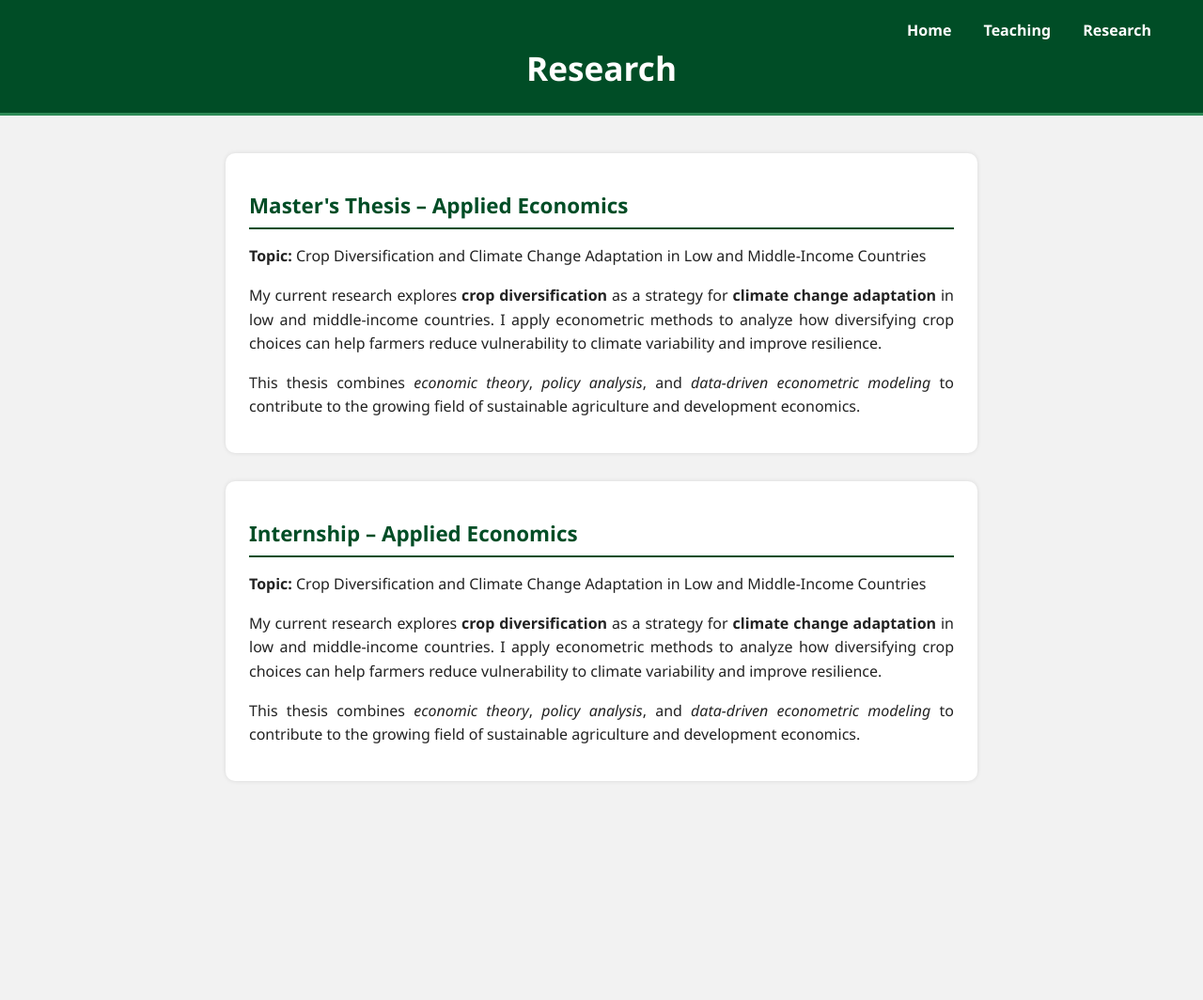
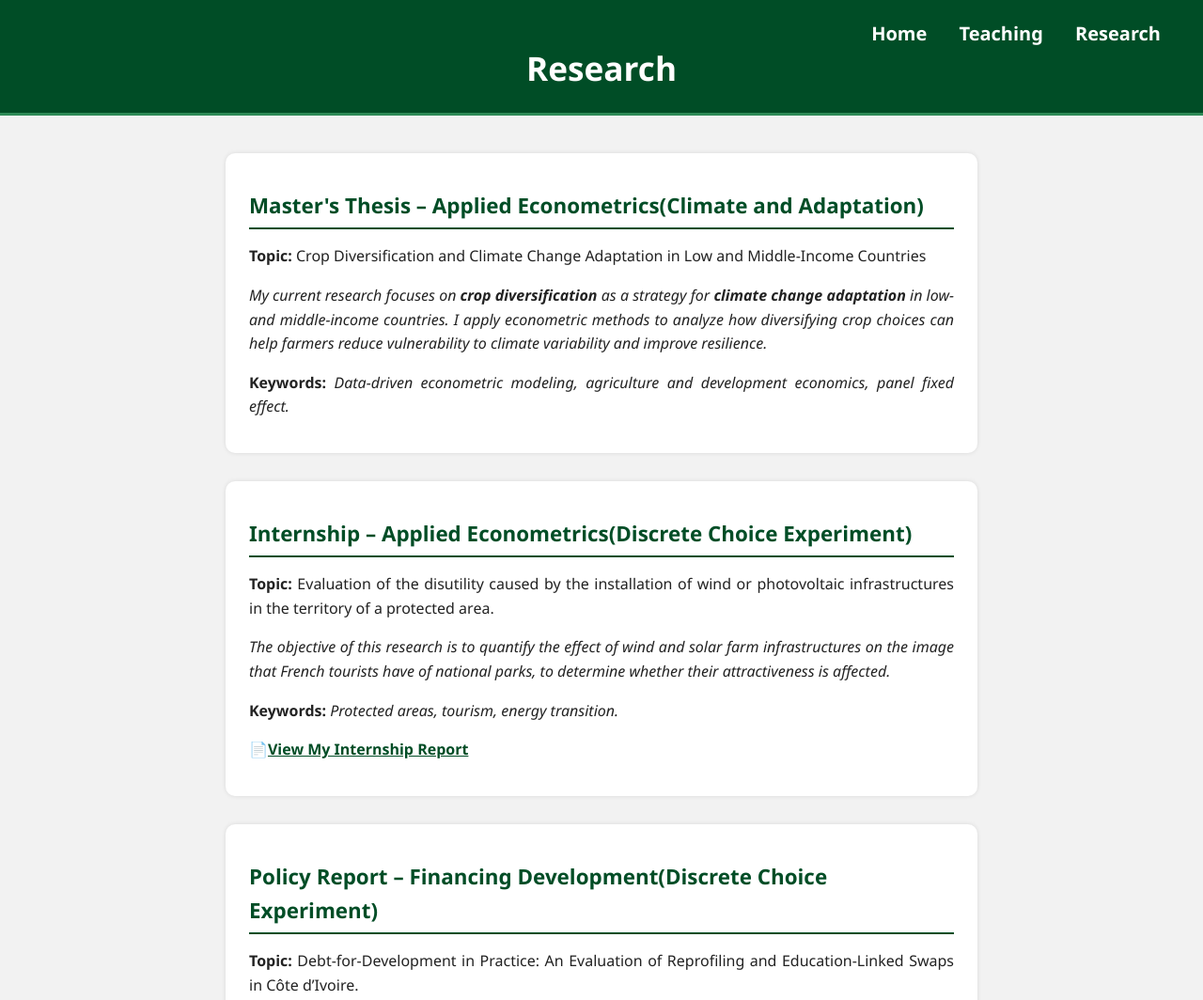
Before and after one commit to tanoezekiel/My_Web_Site, a plain HTML site: page research.html in a window 1280 px wide. Shown: the top 1064 px of the page at 94% size. Before the commit the page ends 871 px from the top, so only its background shows below. Drawn offline with Linux system fonts and the light colour scheme.

Commit message:
mise à jour du site

```diff
--- a/research.html
+++ b/research.html
@@ -22,7 +22,7 @@
     nav {
       position: absolute;
       top: 20px;
-      right: 40px;
+      right: 30px;
     }
 
     nav a {
@@ -30,6 +30,7 @@
       text-decoration: none;
       margin: 0 15px;
       font-weight: bold;
+      font-size: 20px;
     }
 
     nav a:hover {
@@ -76,28 +77,62 @@
   </header>
 
   <main>
+
     <section>
-      <h2>Master's Thesis – Applied Economics</h2>
+      <h2>Master's Thesis – Applied Econometrics(Climate and Adaptation) </h2>
       <p><strong>Topic:</strong> Crop Diversification and Climate Change Adaptation in Low and Middle-Income Countries</p>
       <p>
-        My current research explores <strong>crop diversification</strong> as a strategy for <strong>climate change adaptation</strong> in low and middle-income countries.
-        I apply econometric methods to analyze how diversifying crop choices can help farmers reduce vulnerability to climate variability and improve resilience.
+        <em>My current research focuses on <strong>crop diversification</strong> as a strategy for <strong>climate change adaptation</strong> in low- and middle-income countries.
+        I apply econometric methods to analyze how diversifying crop choices can help farmers reduce vulnerability to climate variability and improve resilience.</em>
       </p>
       <p>
-        This thesis combines <em>economic theory</em>, <em>policy analysis</em>, and <em>data-driven econometric modeling</em> to contribute to the growing field of sustainable agriculture and development economics.
+        <strong>Keywords:</strong> <em>Data-driven econometric modeling, agriculture and development economics, panel fixed effect.</em>
       </p>
     </section>
 <section>
-      <h2>Internship – Applied Economics</h2>
-      <p><strong>Topic:</strong> Crop Diversification and Climate Change Adaptation in Low and Middle-Income Countries</p>
+      <h2>Internship – Applied Econometrics(Discrete Choice Experiment) </h2>
+      <p><strong>Topic:</strong> Evaluation of the disutility caused by the installation of wind or photovoltaic infrastructures in the territory of a protected area.</p>
       <p>
-        My current research explores <strong>crop diversification</strong> as a strategy for <strong>climate change adaptation</strong> in low and middle-income countries.
-        I apply econometric methods to analyze how diversifying crop choices can help farmers reduce vulnerability to climate variability and improve resilience.
+        <em> The objective of this research is to quantify the effect of wind and solar farm infrastructures on the image that French tourists have of national parks, to determine whether their attractiveness is affected. </em>    </p>
+      <p>
+        <strong>Keywords:</strong> <em>Protected areas, tourism, energy transition.</em>
       </p>
+<p>
+📄<a href="documents/INTERNSHIP_REPORT_TANO.pdf" target="_blank" style="color:#004d26; font-weight:bold;">View My Internship Report</a>
+</p>
+    </section>
+
+<section>
+      <h2> Policy Report – Financing Development(Discrete Choice Experiment) </h2>
+      <p><strong>Topic:</strong> Debt-for-Development in Practice: An Evaluation of Reprofiling and Education-Linked Swaps in Côte d’Ivoire.</p>
       <p>
-        This thesis combines <em>economic theory</em>, <em>policy analysis</em>, and <em>data-driven econometric modeling</em> to contribute to the growing field of sustainable agriculture and development economics.
-      </p>
+      <em>  In 2025, Côte d’Ivoire faces an exceptional fiscal challenge, with debt service obligations exceeding XOF 4,181
+ billion, representing 26% of the national budget. In response, the government adopted a dual strategy to restructure its
+ public debt and preserve fiscal space for priority investments. This report assesses Côte d’Ivoire’s debt dynamics, evaluates the short-term effectiveness of its fiscal strategy, and examines how debt instruments can be leveraged for development outcomes. It concludes that while progress is real, long-term success
+ will depend on disciplined implementation and stronger domestic resource mobilization.</em>   </p>
+      <p>
+        <strong>Keywords:</strong> <em>Debt dynamics, debt-for-development.</em>
+       </p>
+      <p>
+📄<a href="documents/Article_Financing_Development_TANO.pdf" target="_blank" style="color:#004d26; font-weight:bold;">View My Report</a>
+</p>
+
     </section>
+
+<section>
+      <h2> Referee report – Research Proposal </h2>
+      <p> <li> <strong> Economics of Climate Change:</strong> (Refree Report) On the paper <em>"Flooding and Firms in Indonesia"</em> by Azhar Hussain.
+</p>
+<p> Here is the 📄<a href="documents/flood-paper.pdf" target="_blank" style="color:#004d26; font-weight:bold;">paper</a> and my 📄<a href="documents/Refree_Report_climate_Tano_Ezékiel.pdf" target="_blank" style="color:#004d26; font-weight:bold;">report</a>.
+</p>
+     <p><li>
+       <strong> Natural resources and development:</strong> (Proposal based on book reading)<em>"Harvesting the rain: The adoption of the environmental technologies in the Sahel."</em> by Azhar Hussain.     </p>
+
+<p> Find here is the 📄<a href="documents/flood-paper.pdf" target="_blank" style="color:#004d26; font-weight:bold;">paper</a> and my 📄<a href="documents/TANO_Ezékiel_Reading_Proposal_Natural_Ressource.pdf" target="_blank" style="color:#004d26; font-weight:bold;">report</a>.
+</p>
+    </section>
+
+
   </main>
 
 </body>
--- a/style.css
+++ b/style.css
@@ -106,4 +106,5 @@ h2 {
   header {
     padding-bottom: 60px;
   }
+
 }
```
Also changed, not shown: index.html (+6 -6 lines), teaching.html (+3 -2 lines), 7 other files.
